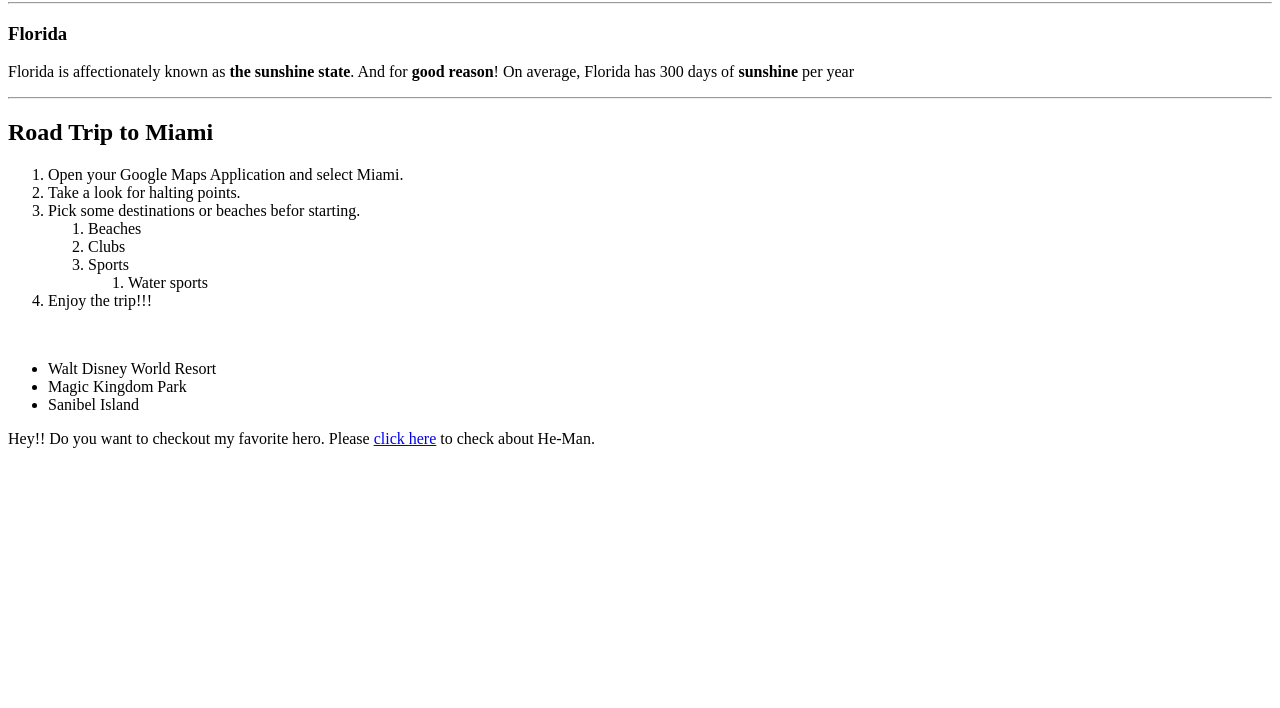
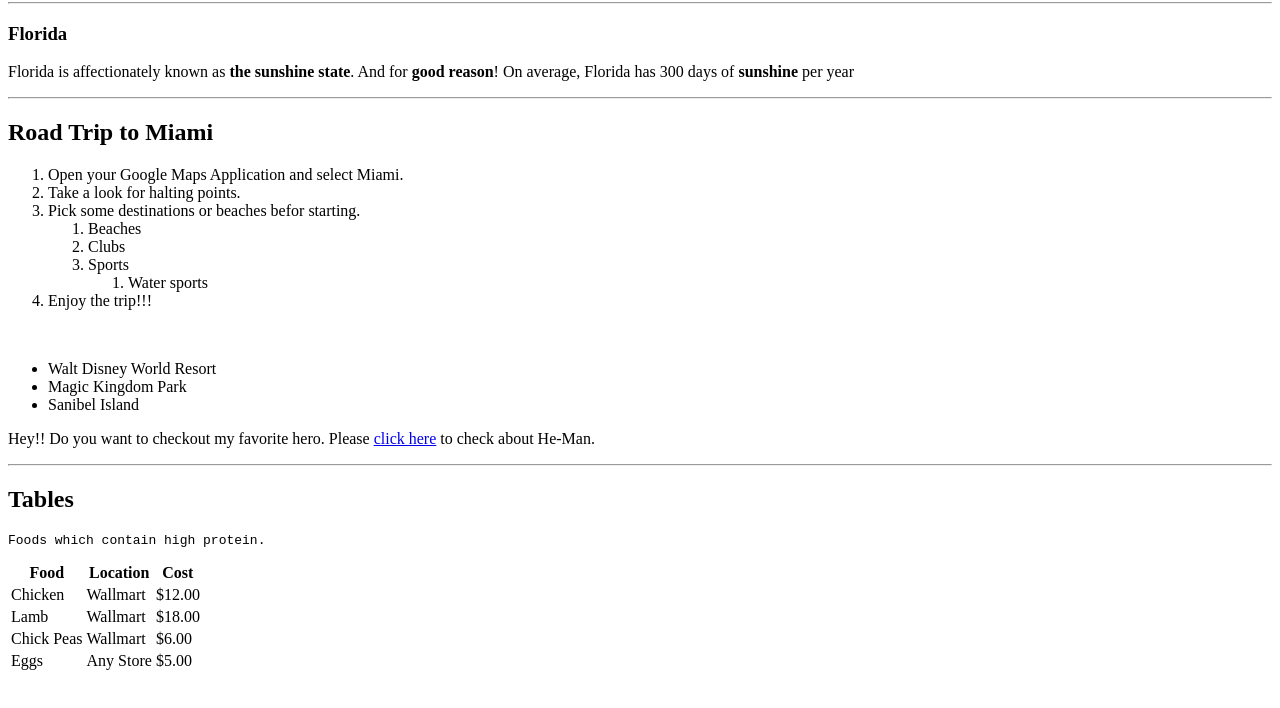
Before and after one commit to 44-563-WebApps-F21/webapps-f21-assignment-3-bharathnw, a plain HTML site: page index.html in a window 1280 px wide. Shown: the part 78-786 px from the top of the page. Drawn offline with Linux system fonts and the light colour scheme.

Commit message:
added tables in index.html

```diff
--- a/index.html
+++ b/index.html
@@ -46,6 +46,42 @@
     <p>Hey!! Do you want to checkout my favorite hero. Please <a href="aboutme.html" style="font-weight: 500;">click
             here</a> to check about He-Man.</p>
 
+    <hr/>
+    <h2>Tables</h2>
+    <pre>Foods which contain high protein.</pre>
+
+    <table>
+        <thead>
+            <tr>
+                <th>Food</th>
+                <th>Location</th>
+                <th>Cost</th>
+            </tr>
+        </thead>
+        <tbody>
+            <tr>
+                <td>Chicken</td>
+                <td>Wallmart</td>
+                <td>$12.00</td>
+            </tr>
+            <tr>
+                <td>Lamb</td>
+                <td>Wallmart</td>
+                <td>$18.00</td>
+            </tr>
+            <tr>
+                <td>Chick Peas</td>
+                <td>Wallmart</td>
+                <td>$6.00</td>
+            </tr>
+            <tr>
+                <td>Eggs</td>
+                <td>Any Store</td>
+                <td>$5.00</td>
+            </tr>
+        </tbody>
+    </table>
+
 </body>
 
 </html>
```
